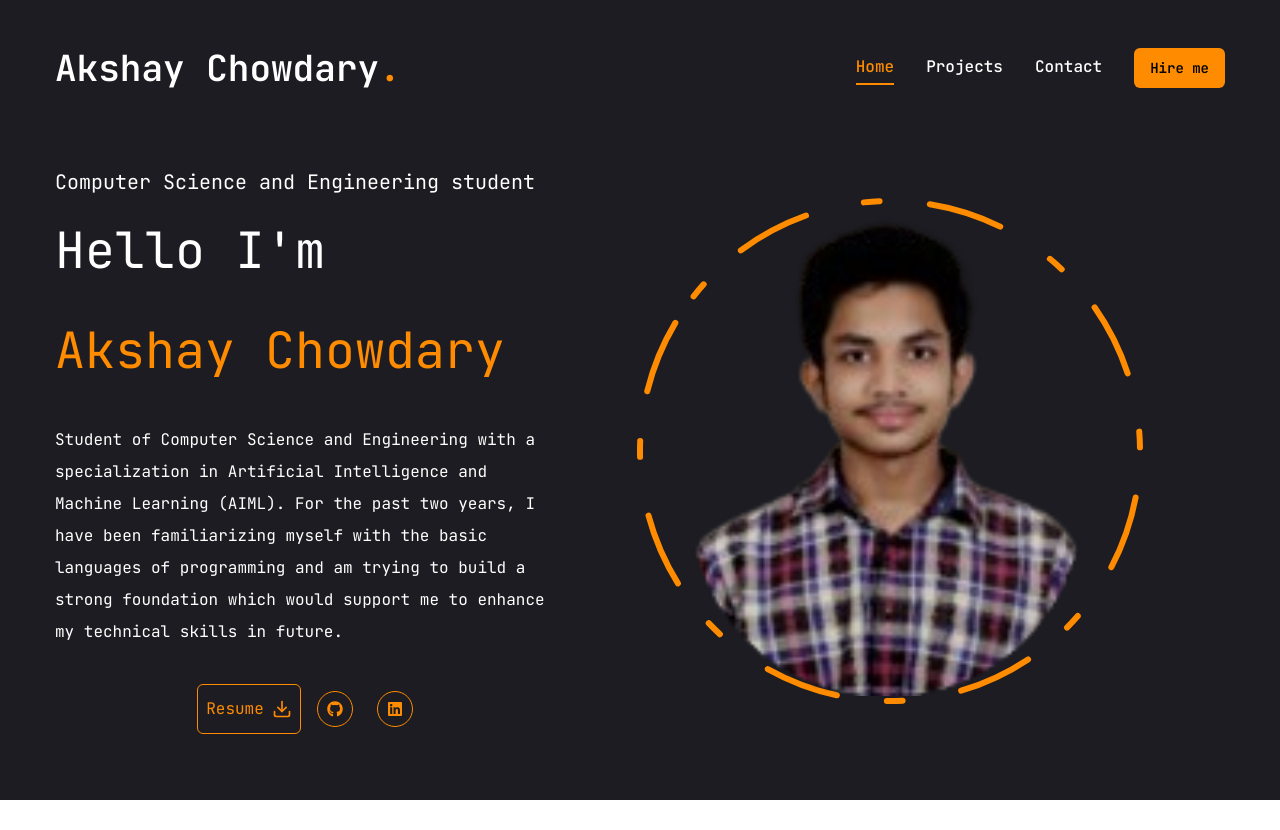
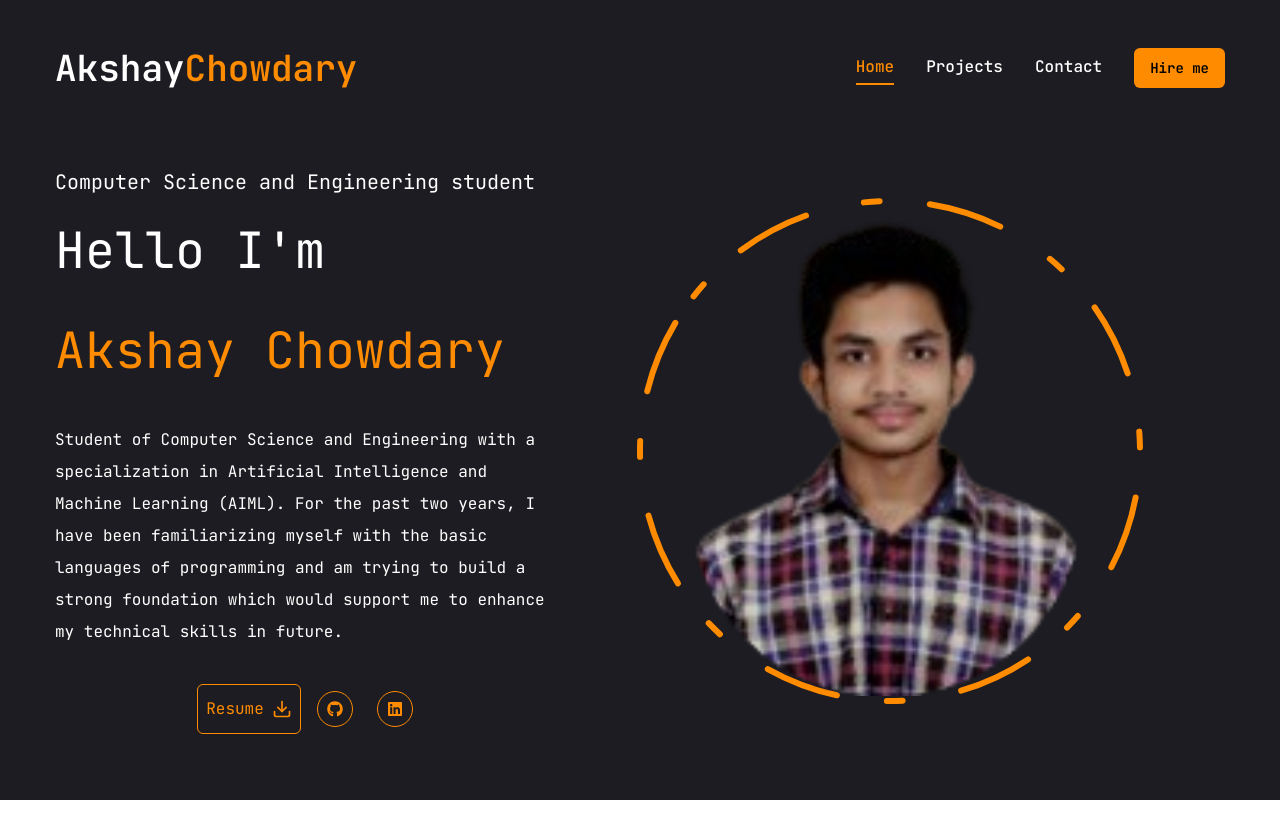
Before and after one commit to AKSHAY-CHOWDARY/My-portfolio, a Next.js app: page / in a window 1280 px wide. Built offline with nearby package versions, Linux system fonts and the light colour scheme.

Commit message:
fourth commit

```diff
--- a/components/Header.jsx
+++ b/components/Header.jsx
@@ -8,7 +8,7 @@ const Header = () => {
         <div className="container mx-auto flex justify-between items-center  ">
          <Link href='/'>
             <h1 className="text-4xl font-semibold">
-                Akshay Chowdary<span className="text-accent">.</span>
+                Akshay<span className="text-accent">Chowdary</span>
             </h1>
          </Link>
          <div className="hidden xl:flex items-center gap-8">
--- a/components/MobileNav.jsx
+++ b/components/MobileNav.jsx
@@ -32,7 +32,7 @@ const MobileNav = () => {
         <SheetContent className="flex flex-col ">
              <div className="mt-32 mb-32 text-center text-2xl">
                 <Link href='/'>
-                   <h1 className="text-3 xl font-semibold"> Akshay Chowdary<span className="text-accent">.</span></h1>
+                   <h1 className="text-3 xl font-semibold"> Akshay<span className="text-accent">Chowdary</span></h1>
                 </Link>
              </div>
              <nav className="flex flex-col justify-center items-center gap-6">
```
